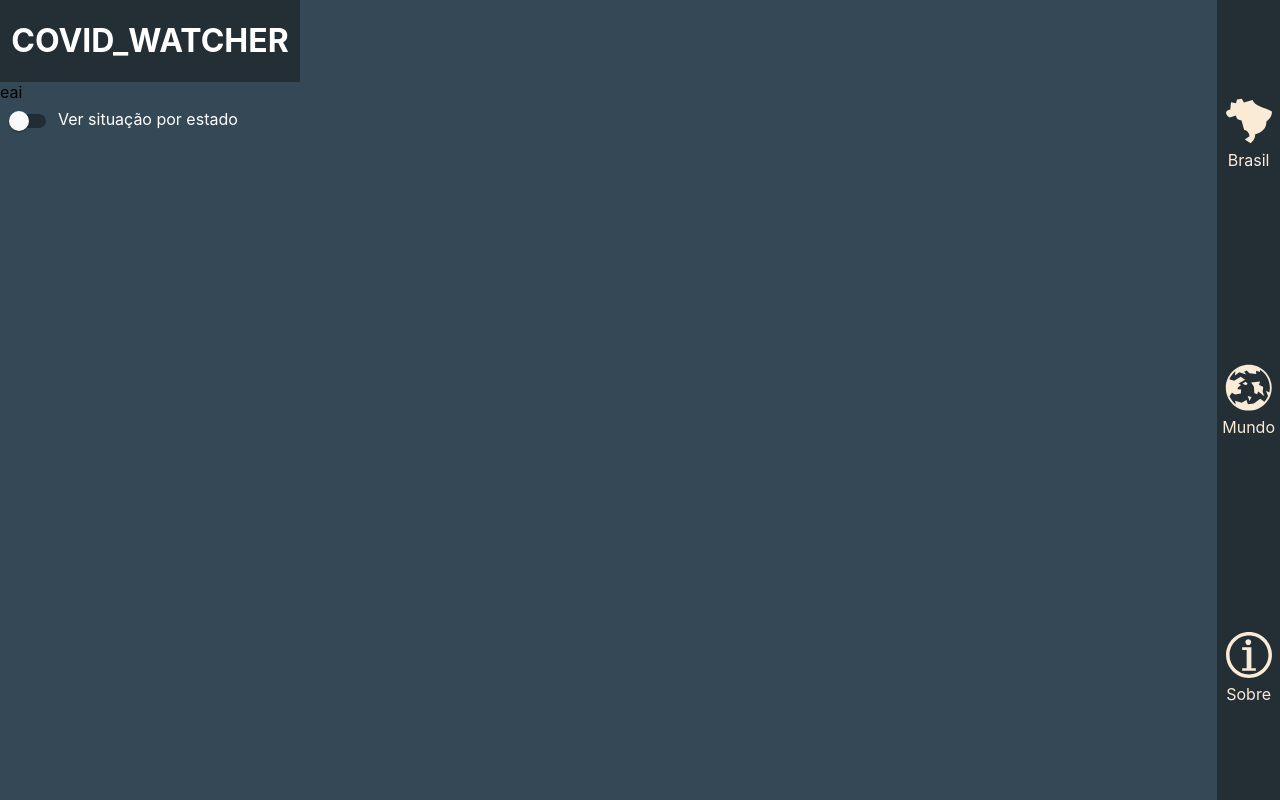
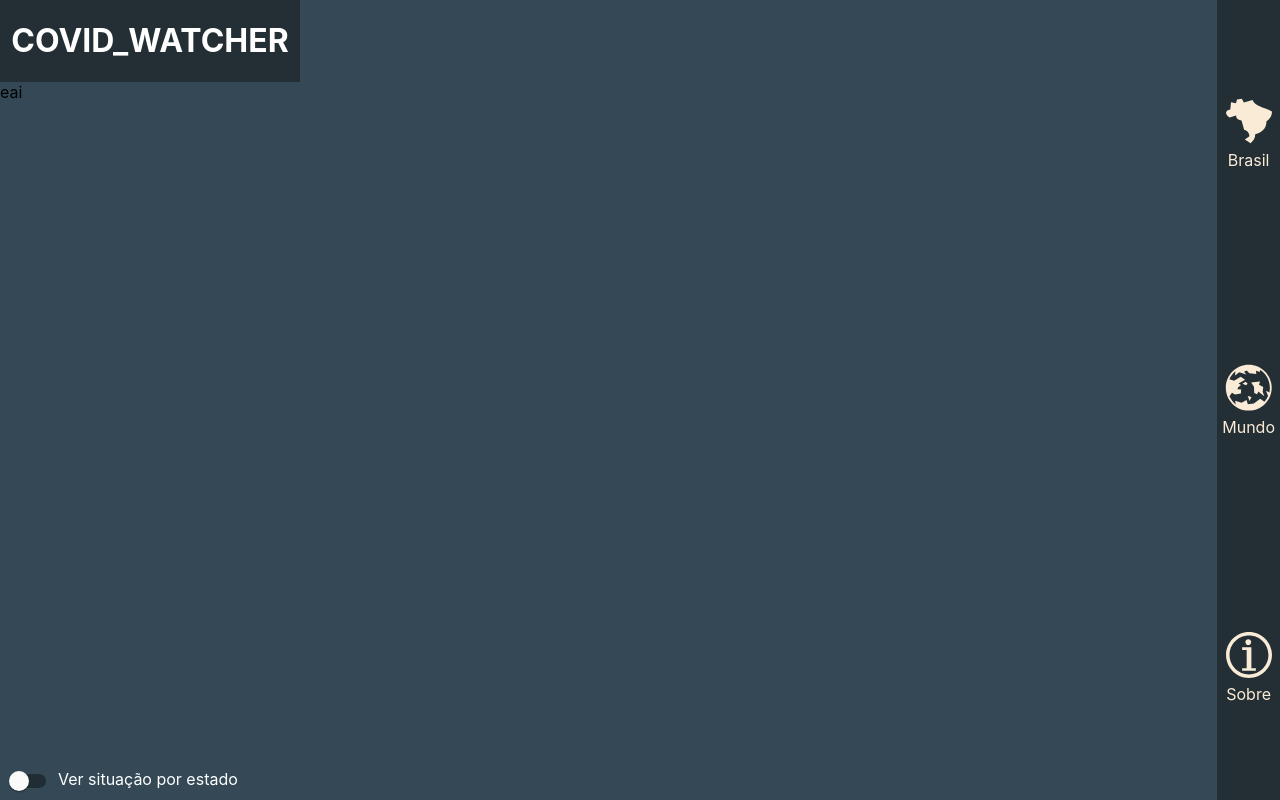
Before and after one commit to esvm/IF1015CovidProject-WEB, a React (Create React App) app in the folder cp-gui/: page / in a window 1280 px wide. Built offline with nearby package versions, Linux system fonts and the light colour scheme.

Commit message:
adjust brazil map on page

```diff
--- a/cp-gui/package.json
+++ b/cp-gui/package.json
@@ -15,6 +15,7 @@
     "react-icons": "^3.11.0",
     "react-router-dom": "^5.2.0",
     "react-scripts": "4.0.0",
+    "react-sizeme": "^2.6.12",
     "web-vitals": "^0.2.4"
   },
   "scripts": {
--- a/cp-gui/src/App.css
+++ b/cp-gui/src/App.css
@@ -1,6 +1,7 @@
 html, body {
   height: 100%;
   overflow: hidden;
+  background-color: #344955;
 }
 
 .body {
@@ -14,7 +15,3 @@ html, body {
   right: 0;
   overflow: auto;
 }
-
-.content {
-  background-color: #344955;
-}
--- a/cp-gui/src/components/brazilMap/brazilMap.js
+++ b/cp-gui/src/components/brazilMap/brazilMap.js
@@ -1,4 +1,5 @@
 import React from 'react'
+import { SizeMe } from 'react-sizeme'
 import { MapBrazil } from 'react-brazil-map'
 
 import styles from './brazilMap.module.scss'
@@ -11,13 +12,17 @@ export default class BrazilMap extends React.Component {
 
     render() {
         return (
+            <SizeMe>
+                {({ size }) =>
                     <div className={styles.brazilMap}>
                         <MapBrazil
-                    height={500}
+                            width={size.width/3}
                             fill="#F9AA33"
                             onChange={district => this.setState({ district })}
                         />
                     </div>
+                }
+            </SizeMe>
         )
     }
 }
--- a/cp-gui/src/components/brazilMap/brazilMap.module.scss
+++ b/cp-gui/src/components/brazilMap/brazilMap.module.scss
@@ -1,4 +1,6 @@
 .brazilMap{
     display: flex;
+    height: 100%;
     flex-direction: row;
+    align-items: center;
 }
--- a/cp-gui/src/components/home/home.js
+++ b/cp-gui/src/components/home/home.js
@@ -30,8 +30,10 @@ export default class Home extends React.Component {
     return (
       <div className={styles.home}>
         <Header text="COVID_WATCHER" />
+        <div className={styles.home__content}>
           {this.state.mapView ? <BrazilMap /> : <span>eai</span>}
-        <div className={styles.footer}>
+        </div>
+        <div className={styles.home__footer}>
             <CustomSwitch
               onChange={
                 (event) =>
--- a/cp-gui/src/components/home/home.module.scss
+++ b/cp-gui/src/components/home/home.module.scss
@@ -1,13 +1,20 @@
 .home {
-  display: flex;
-  flex-direction: column;
+  display: grid;
+  height: 100vh;
+  background-color: transparent;
+
+  grid-template-rows: min-content 1fr min-content;
+
+  &__content{
+      height: 100%;
   }
 
-.footer {
+  &__footer {
     color: white;
     position: sticky;
     left: 0;
     bottom: 0;
-  width: 100%;
+    width: 1/3;
     background-color: #344955;
   }
+}
```
Also changed, not shown: 1 other file (tests, documents, lock files or other folders). Lines whose indentation alone changed are shown as unchanged.
